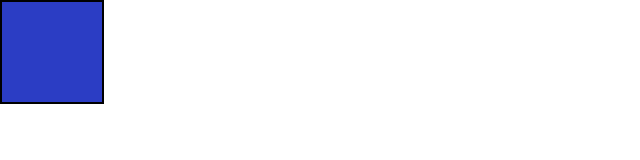
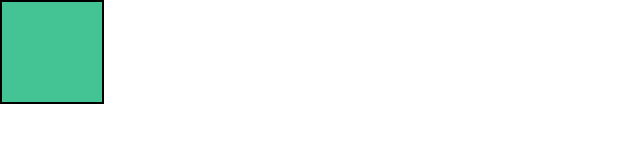
Before and after one commit to Indrayanidewi/UTS-PRAKTIKUM-WEB, a plain HTML site: page index.html in a window 1280 px wide. Shown: the whole page, without its empty margins (0-640 px from the left). Drawn offline with Linux system fonts and the light colour scheme.

Commit message:
membuat box

```diff
--- a/style.css
+++ b/style.css
@@ -7,7 +7,7 @@ body{
     height: 100px;
     width: 100px;
     border: 2px solid black;
-    background-color: rgb(43, 61, 196);
+    background-color: rgb(68, 196, 149);
     position: fixed;
     transition: 0,2s;
 }
```
